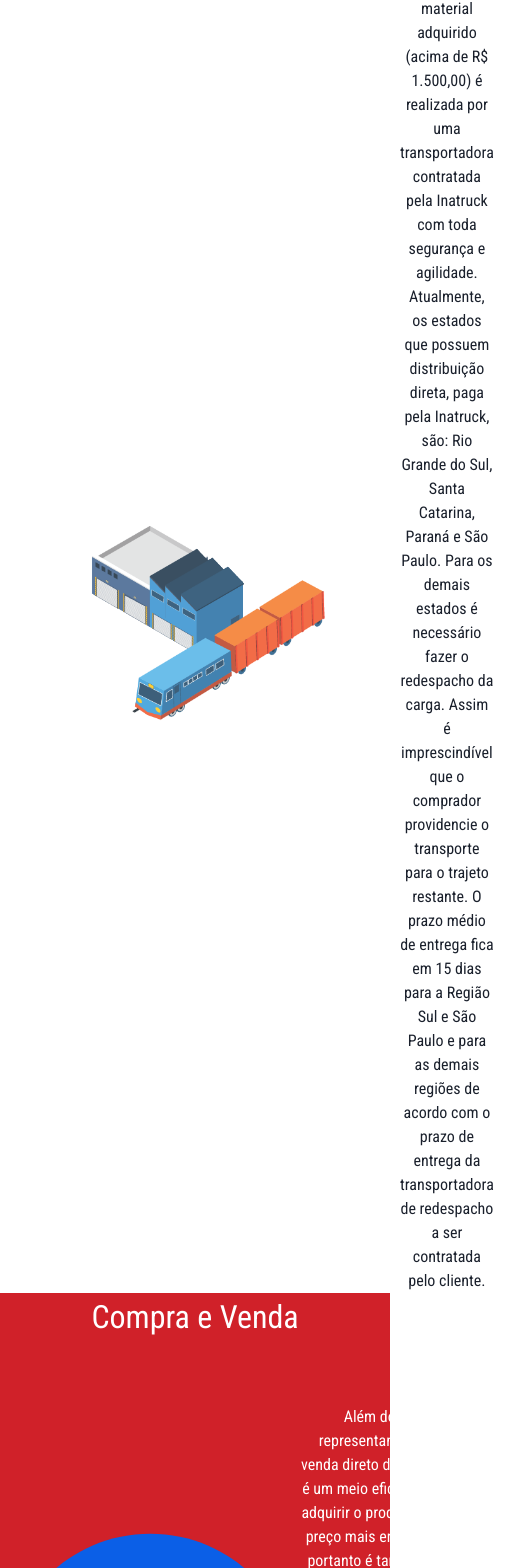
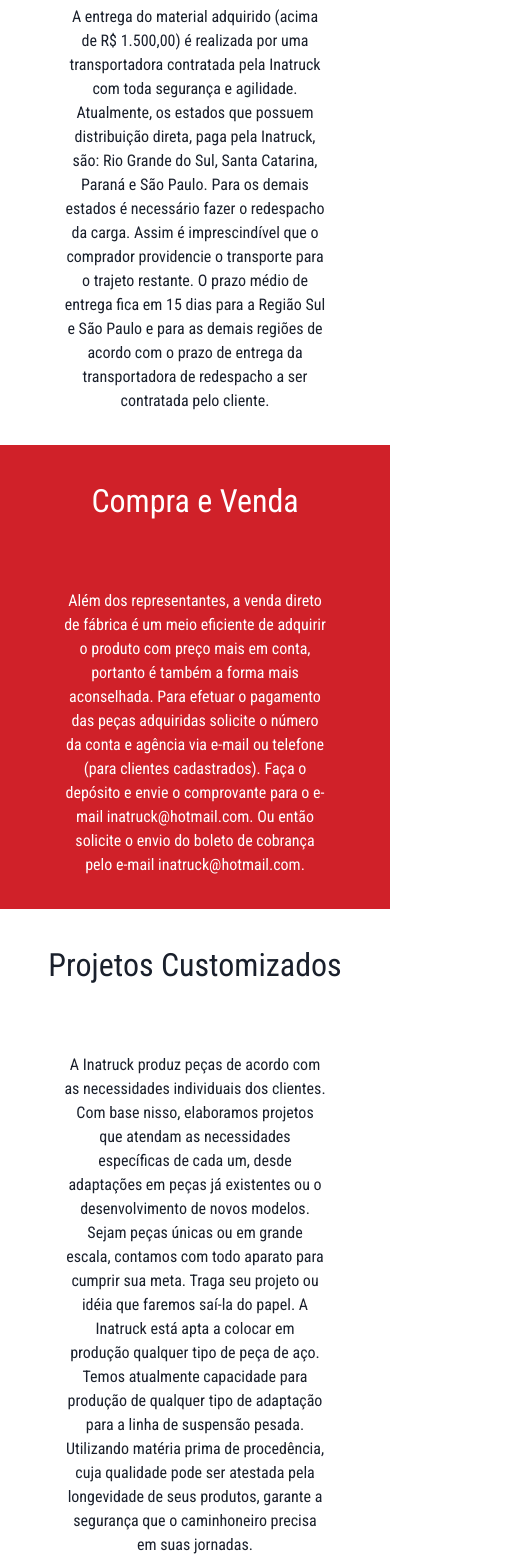
Before and after one commit to dufellipeR/inatruck, a Next.js app: page /services in a window 390 px wide. Shown: the part 398-1966 px from the top of the page, 507 px wide, since content can reach past the window. Built offline with nearby package versions, Linux system fonts and the light colour scheme.

Commit message:
update css responsive

```diff
--- a/src/components/Carousel.tsx
+++ b/src/components/Carousel.tsx
@@ -18,6 +18,7 @@
       infiniteLoop
       showStatus={false}
       showThumbs={false}
+      width="100%"
     >
       {images.map(image => {
         return (
--- a/src/components/Footer.tsx
+++ b/src/components/Footer.tsx
@@ -36,7 +36,7 @@
         <Flex
           justify="space-between"
           align="center"
-          direction={{ sm: 'column', lg: 'row' }}
+          direction={{ null: 'column', lg: 'row' }}
         >
 
           <Flex direction="column" gridGap="0.5rem" >
@@ -46,7 +46,7 @@
             <Text>INATRUCK IND. COM. DE AUTOPEÇAS EIRELI EPP</Text>
             <Text>{footerData.address}</Text>
           </Flex>
-          <Flex gridGap="3rem" display={{ sm: 'none', lg: 'flex' }}>
+          <Flex gridGap="3rem" display={{ null: 'none', lg: 'flex' }}>
             <Box>
               <Text>Inatruck</Text>
               <List spacing="0.5rem" mt="2rem">
--- a/src/components/Header.tsx
+++ b/src/components/Header.tsx
@@ -16,7 +16,9 @@
 
 export default function Header() {
   const isHamburgerMenu = useBreakpointValue({
-    base: true,
+    null: true,
+    "2sm": true,
+    sm: true,
     lg: false,
   });
 
--- a/src/components/HeaderContent.tsx
+++ b/src/components/HeaderContent.tsx
@@ -14,7 +14,9 @@
 
 export default function HeaderContent({ title, description = '' }: HeaderContentProps) {
   const isSmallScreen = useBreakpointValue({
-    base: true,
+    null: true,
+    "2sm": true,
+    sm: true,
     lg: false,
   });
 
@@ -45,9 +47,9 @@
         <Grid
           h="100%"
           m="0 auto"
-          p={{ sm: '2rem', lg: '0' }}
+          p={{ null: '2rem', lg: '0' }}
           templateColumns="1fr 1fr"
-          justify={{ sm: 'center', lg: 'space-between' }}
+          justify={{ null: 'center', lg: 'space-between' }}
           alignItems="center"
         >
           <Flex direction="column" align="flex-end" gridGap="0.5rem" maxW="70%">
--- a/src/pages/services.tsx
+++ b/src/pages/services.tsx
@@ -27,11 +27,11 @@
 
       <Box
         w="100%"
-        p={{ sm: '0', lg: '1rem 0 5rem 0' }}
+        p={{ null: '0', lg: '1rem 0 5rem 0' }}
       >
         { /* Service Box */}
         <Box w="100%"
-          p={{ sm: '0', lg: '3rem 0 5rem 0' }}
+          p={{ null: '0', lg: '3rem 0 5rem 0' }}
         >
           <Flex
             maxW={1120}
@@ -39,19 +39,19 @@
             h="100%"
             m="0 auto"
             textAlign="center"
-            p={{ sm: '2rem', lg: '0' }}
+            p={{ null: '2rem', lg: '0' }}
           >
             <Text fontSize="2rem" marginBottom="4rem">Rede Logística</Text>
             <Flex
               maxW={1120}
               h="100%"
               m="0 auto"
-              justify={{ sm: 'center', lg: 'space-between' }}
+              justify={{ null: 'center', lg: 'space-between' }}
               align="center"
-              textAlign={{ sm: 'center', lg: 'start' }}
-              p={{ sm: '0 2rem', lg: '0' }}
+              textAlign={{ null: 'center', lg: 'start' }}
+              p={{ null: '0 2rem', lg: '0' }}
             >
-              <Box display={{ sm: 'none', lg: 'block' }}>
+              <Box display={{ null: 'none', lg: 'block' }}>
                 <Lottie
                   options={{
                     loop: true,
@@ -68,7 +68,7 @@
                 />
               </Box>
 
-              <Box w={{ sm: '100%', lg: '60%' }}>
+              <Box w={{ null: '100%', lg: '60%' }}>
                 <Text fontSize="1rem">
                   A entrega do material adquirido (acima de R$ 1.500,00)
                   é realizada por uma transportadora contratada pela Inatruck
@@ -89,7 +89,7 @@
 
         { /* Service Box */}
         <Box w="100%"
-          p={{ sm: '0', lg: '3rem 0 5rem 0' }}
+          p={{ null: '0', lg: '3rem 0 5rem 0' }}
           bgColor="#d02129"
           textColor="#fff"
         >
@@ -99,19 +99,19 @@
             h="100%"
             m="0 auto"
             textAlign="center"
-            p={{ sm: '2rem', lg: '0' }}
+            p={{ null: '2rem', lg: '0' }}
           >
             <Text fontSize="2rem" marginBottom="4rem">Compra e Venda</Text>
             <Flex
               maxW={1120}
               h="100%"
               m="0 auto"
-              justify={{ sm: 'center', lg: 'space-between' }}
+              justify={{ null: 'center', lg: 'space-between' }}
               align="center"
-              textAlign={{ sm: 'center', lg: 'start' }}
-              p={{ sm: '0 2rem', lg: '0' }}
+              textAlign={{ null: 'center', lg: 'start' }}
+              p={{ null: '0 2rem', lg: '0' }}
             >
-              <Box display={{ sm: 'none', lg: 'block' }}>
+              <Box display={{ null: 'none', lg: 'block' }}>
                 <Lottie
                   options={{
                     loop: true,
@@ -128,7 +128,7 @@
                 />
               </Box>
 
-              <Box w={{ sm: '100%', lg: '60%' }}>
+              <Box w={{ null: '100%', lg: '60%' }}>
                 <Text fontSize="1rem">
                   Além dos representantes, a venda direto de fábrica é um meio
                   eficiente de adquirir o produto com preço mais em conta, portanto
@@ -145,7 +145,7 @@
 
         { /* Service Box */}
         <Box w="100%"
-          p={{ sm: '0', lg: '3rem 0 5rem 0' }}
+          p={{ null: '0', lg: '3rem 0 5rem 0' }}
         >
           <Flex
             maxW={1120}
@@ -153,19 +153,19 @@
             h="100%"
             m="0 auto"
             textAlign="center"
-            p={{ sm: '2rem', lg: '0' }}
+            p={{ null: '2rem', lg: '0' }}
           >
             <Text fontSize="2rem" marginBottom="4rem">Projetos Customizados</Text>
             <Flex
               maxW={1120}
               h="100%"
               m="0 auto"
-              justify={{ sm: 'center', lg: 'space-between' }}
+              justify={{ null: 'center', lg: 'space-between' }}
               align="center"
-              textAlign={{ sm: 'center', lg: 'start' }}
-              p={{ sm: '0 2rem', lg: '0' }}
+              textAlign={{ null: 'center', lg: 'start' }}
+              p={{ null: '0 2rem', lg: '0' }}
             >
-              <Box display={{ sm: 'none', lg: 'block' }}>
+              <Box display={{ null: 'none', lg: 'block' }}>
                 <Lottie
                   options={{
                     loop: true,
@@ -182,7 +182,7 @@
                 />
               </Box>
 
-              <Box w={{ sm: '100%', lg: '60%' }}>
+              <Box w={{ null: '100%', lg: '60%' }}>
                 <Text fontSize="1rem">
                   A Inatruck produz peças de acordo com as necessidades individuais dos clientes.
                   Com base nisso, elaboramos projetos que atendam as necessidades específicas de cada um,
--- a/src/styles/theme.ts
+++ b/src/styles/theme.ts
@@ -4,5 +4,14 @@
   fonts: {
     heading: 'Roboto Condensed',
     body: 'Roboto Condensed'
+  },
+  breakpoints: {
+    null:  "0em",
+    "2sm": "10em",
+    sm: "30em",
+    md: "48em",
+    lg: "62em",
+    xl: "80em",
+    "2xl": "96em",
   }
 })
```
Also changed, not shown: src/pages/company.tsx (+6 -6 lines), src/pages/contact.tsx (+4 -4 lines), src/pages/index.tsx (+12 -8 lines).
